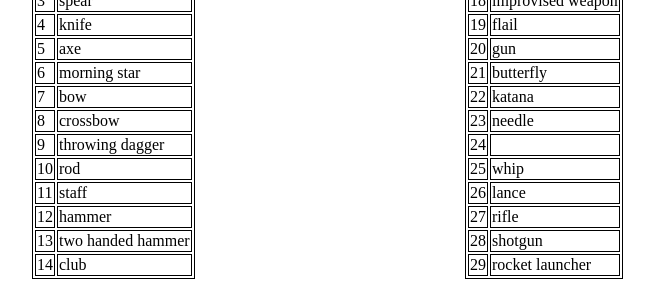
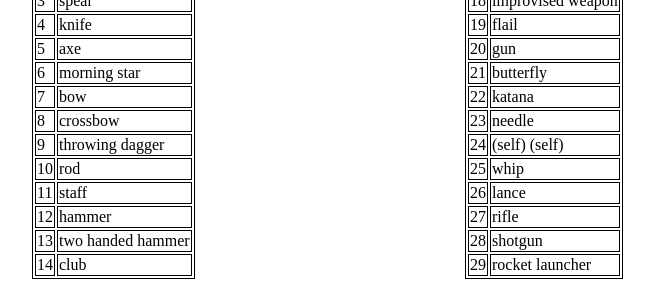
Before and after one commit to SaschaDoe/RandomTableApp, a SvelteKit app: page / in a window 1280 px wide. Shown: the part 8000-8281 px from the top of the page, without its empty margins (200-854 px from the left). Built offline with nearby package versions, Linux system fonts and the light colour scheme.

Commit message:
Added self cascading

```diff
--- a/src/summary/CharacterView.svelte
+++ b/src/summary/CharacterView.svelte
@@ -26,6 +26,7 @@
     <li>Strength: {character.strength}</li>
 </ul>
 
+{#if character.curses.length !== 0}
     <ul class="fix-list-left">
         <li class="bold inline no-list-style">Curses: </li>
         {#each character.curses as curse}
@@ -33,7 +34,7 @@
         {/each}
         <li class="no-list-style"></li>
     </ul>
-
+{/if}
 <ul class="fix-list-left">
     <li class="bold inline no-list-style">Advantages: </li>
     {#each character.advantages as advantage}
--- a/src/summary/LocationView.svelte
+++ b/src/summary/LocationView.svelte
@@ -1,7 +1,7 @@
 <script lang="ts">
     import {Site} from "../world/site";
 
-    export let location : Site;
+    export let site : Site;
 </script>
-<h1>{location.name}</h1>
-<p>Description: {location.description}</p>
+<h1>{site.getUniqueName()}</h1>
+<p>Description: {site.description}</p>
--- a/src/summary/SummaryView.svelte
+++ b/src/summary/SummaryView.svelte
@@ -86,13 +86,15 @@ const addPartyHandler = ()=>{
 {/each}
 {#each $sites as site}
     <div id={site.getUniqueName()}>
-        <LocationView location={site} />
+        <LocationView site={site} />
     </div>
 
 {/each}
 <div class="back-btn">
     <a href="#top">/|\</a>
 </div>
+
+
 
 <style>
     li{
--- a/src/tables/artefactTables/weaponTable.ts
+++ b/src/tables/artefactTables/weaponTable.ts
@@ -30,7 +30,9 @@ export class WeaponTable extends Table{
         entries.push(new TableEntry("butterfly"))
         entries.push(new TableEntry("katana"))
         entries.push(new TableEntry("needle"))
-        entries.push(new TableEntry("")) //TODO add logic for cascading role of same table!
+        entries.push(new TableEntry("")
+            .withSelfCascade()
+            .withSelfCascade())
         entries.push(new TableEntry("whip"))
         entries.push(new TableEntry("lance"))
         entries.push(new TableEntry("rifle"))
--- a/src/tables/charTables/curseTable.ts
+++ b/src/tables/charTables/curseTable.ts
@@ -18,7 +18,7 @@ export class CurseTable extends Table{
         entries.push(new TableEntry("disadvantage: ", 6).withCascadingRole(new DisadvantageTable()));
         super(entries, TableTitles.Curse);
         this.functions.push(addCurse);
-        this.probability = 3;
+        this.probability = 5;
     }
 }
 
--- a/src/tables/roleResult.ts
+++ b/src/tables/roleResult.ts
@@ -4,12 +4,12 @@ export class RoleResult{
     text : string;
     role : string;
     fullText = "";
-    cascadingRoles : Table[];
+    cascadingRoles : (Table|string)[];
     functions : ((entity: any) => any)[];
 
     constructor(text = "",
                 role = "",
-                cascadingRoles = [] as Table[],
+                cascadingRoles = [] as (Table|string)[],
                 functions = [] as ((entity: any) => any)[])  {
         this.text = text;
         this.role = role;
--- a/src/tables/table.ts
+++ b/src/tables/table.ts
@@ -78,7 +78,14 @@ export class Table {
         let fullText = roleResult.text+" ";
         for (let i = 0; i < roleResult.cascadingRoles.length; i++) {
             let table = roleResult.cascadingRoles[i];
-            fullText += table.role(dice).text + " ";
+            if(table.toString() === "self"){
+                fullText += this.role(dice).text + " ";
+            }else{
+                if (table instanceof Table) {
+                    fullText += table.role(dice).text + " ";
+                }
+            }
+
         }
         let result = fullText;
         if (roleResult.cascadingRoles.length != 0) {
--- a/src/tables/tableEntry.ts
+++ b/src/tables/tableEntry.ts
@@ -6,7 +6,7 @@ export class TableEntry{
     text: string;
     textWithCascades: string;
     fullText = "";
-    cascadingRoles = [] as Table[];
+    cascadingRoles = [] as (Table|string)[];
     functions: ((entity: any) => any)[];
 
     constructor(text: string = "-", singleRoleValue = -1){
@@ -45,6 +45,12 @@ export class TableEntry{
         return this;
     }
 
+    withSelfCascade(){
+        this.cascadingRoles.push("self");
+        this.textWithCascades = this.textWithCascades + " (self)";
+        return this;
+    }
+
     getMin() {
         return this.minRole;
     }
```
Lines whose indentation alone changed are shown as unchanged.
